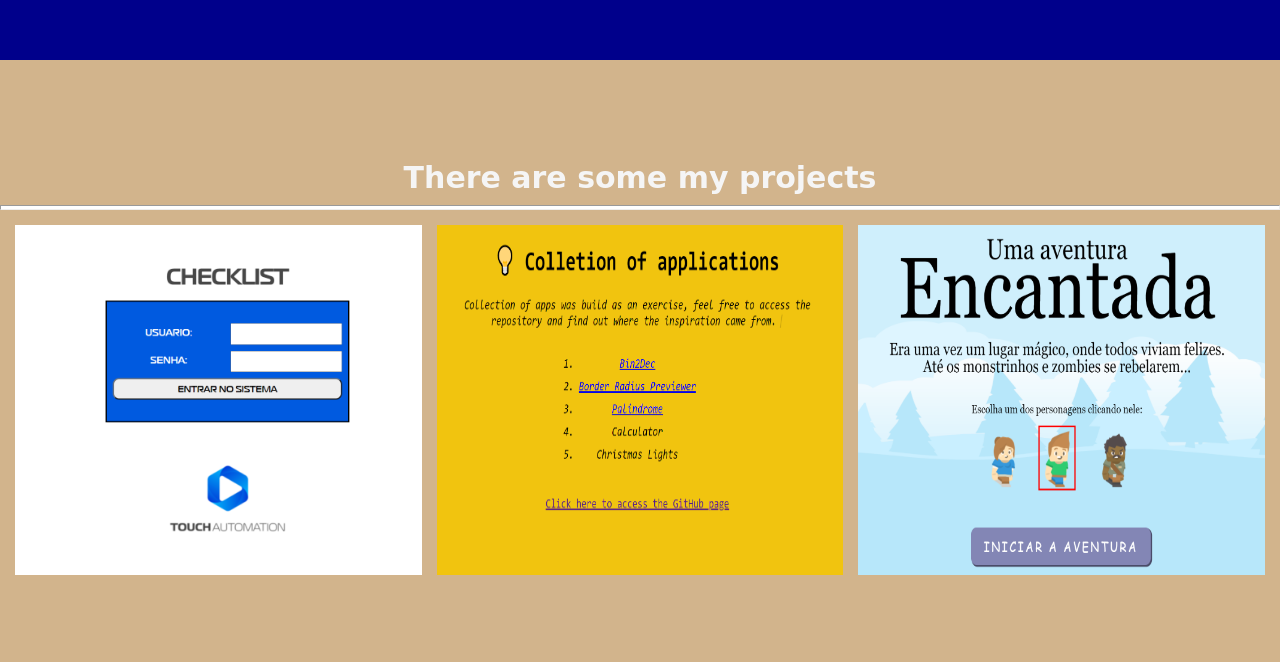
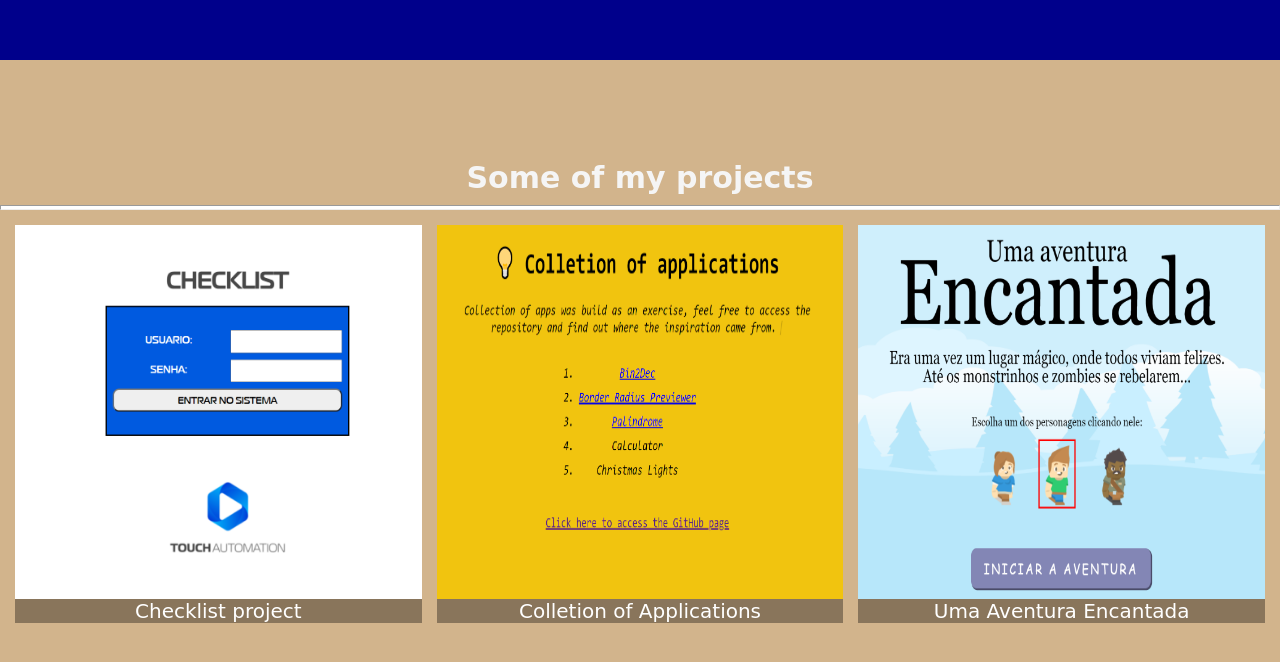
Before and after one commit to llucasy/FreeCodeCamp_Portfolio, a plain HTML site: page index.html in a window 1280 px wide. Shown: the part 740-1402 px from the top of the page. Drawn offline with Linux system fonts and the light colour scheme.

Commit message:
projects section

```diff
--- a/index.html
+++ b/index.html
@@ -17,18 +17,21 @@
         <h2>a web developer</h2>
     </section>
     <section id="projects">
-        <h1>There are some my projects</h1>
+        <h1>Some of my projects</h1>
         <hr>
         <section class="container">
-            <article>
+            <a href="https://github.com/llucasy/checklist-touchautomation" target="_blank" class="project-tile">
                 <img src="checklist.png" alt="Checklist project">
-            </article>
-            <article>
+                <header>Checklist project</header>
+            </a>
+            <a href="https://github.com/llucasy/Colletion-of-applications" target="_blank" class="project-tile">
                 <img src="colletionOfApplications.png" alt="Colletion of Applications project">
-            </article>
-            <article>
+                <header>Colletion of Applications</header>
+            </a>
+            <a href="https://github.com/llucasy/Uma-aventura-encantada" target="_blank" class="project-tile">
                 <img src="umaAventuraEncantada.png" alt="Uma Aventura Encantada project">
-            </article>
+                <header>Uma Aventura Encantada</header>
+            </a>
         </section>
     </section>
     <script src="https://cdn.freecodecamp.org/testable-projects-fcc/v1/bundle.js"></script>
--- a/style.css
+++ b/style.css
@@ -1,3 +1,8 @@
+:root {
+    --main-blue: cornflowerblue;
+    --projects-hover: tan;
+}
+
 * {
     box-sizing: border-box;
     margin: 0;
@@ -12,7 +17,7 @@ body {
 
 #navbar {
     position: fixed;
-    background-color: cornflowerblue;
+    background-color: var(--main-blue);
     box-shadow: 2px 2px 20px 1px rgba(0, 0, 0, 0.9);
     height: 90px;
     width: 100%;
@@ -37,7 +42,7 @@ body {
 }
 
 #navbar a:hover {
-    background-color: tan;
+    background-color: var(--projects-hover);
 }
 
 #welcome-section {
@@ -49,11 +54,11 @@ body {
 
 #welcome-section h2 {
     font-size: 30px;
-    color: cornflowerblue;
+    color: var(--main-blue);
 }
 
 #projects {
-    background-color: tan;
+    background-color: var(--projects-hover);
     height: 100vh;
     padding-top: 100px;
 }
@@ -80,4 +85,25 @@ img {
     display: block;
     height: 100%;
     width: 100%;
+    transition: opacity 1s ease;
 }
+
+.project-tile {
+    color: white;
+    text-decoration: none;
+}
+
+header {
+    background-color: rgba(0, 0, 0, 0.35);
+    font-size: 20px;
+    text-align: center;
+    transition: color 1s ease;
+}
+
+.project-tile:hover header {
+    color: var(--main-blue);
+}
+
+.project-tile:hover img {
+    opacity: 0.3;
+}
```
